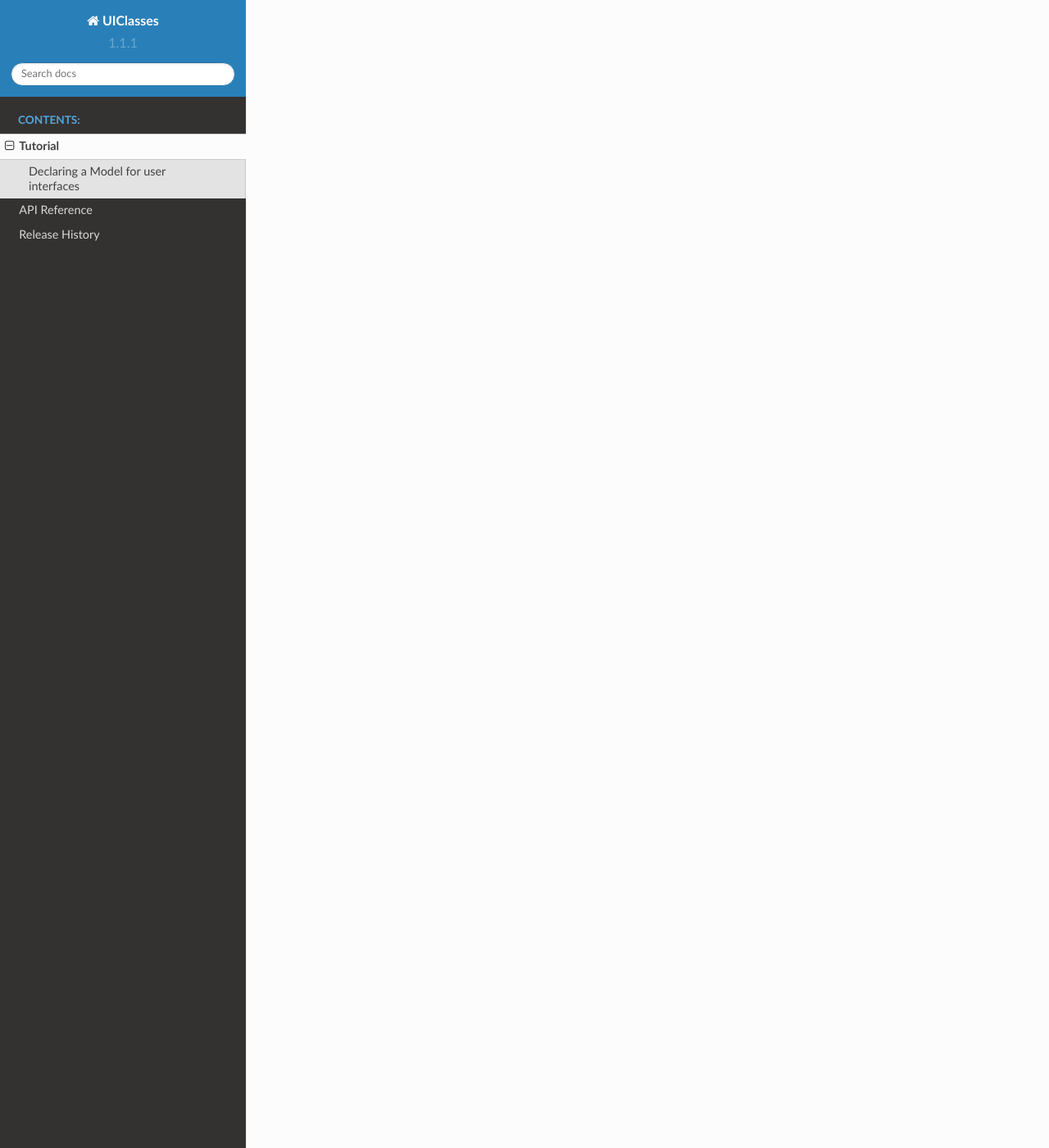
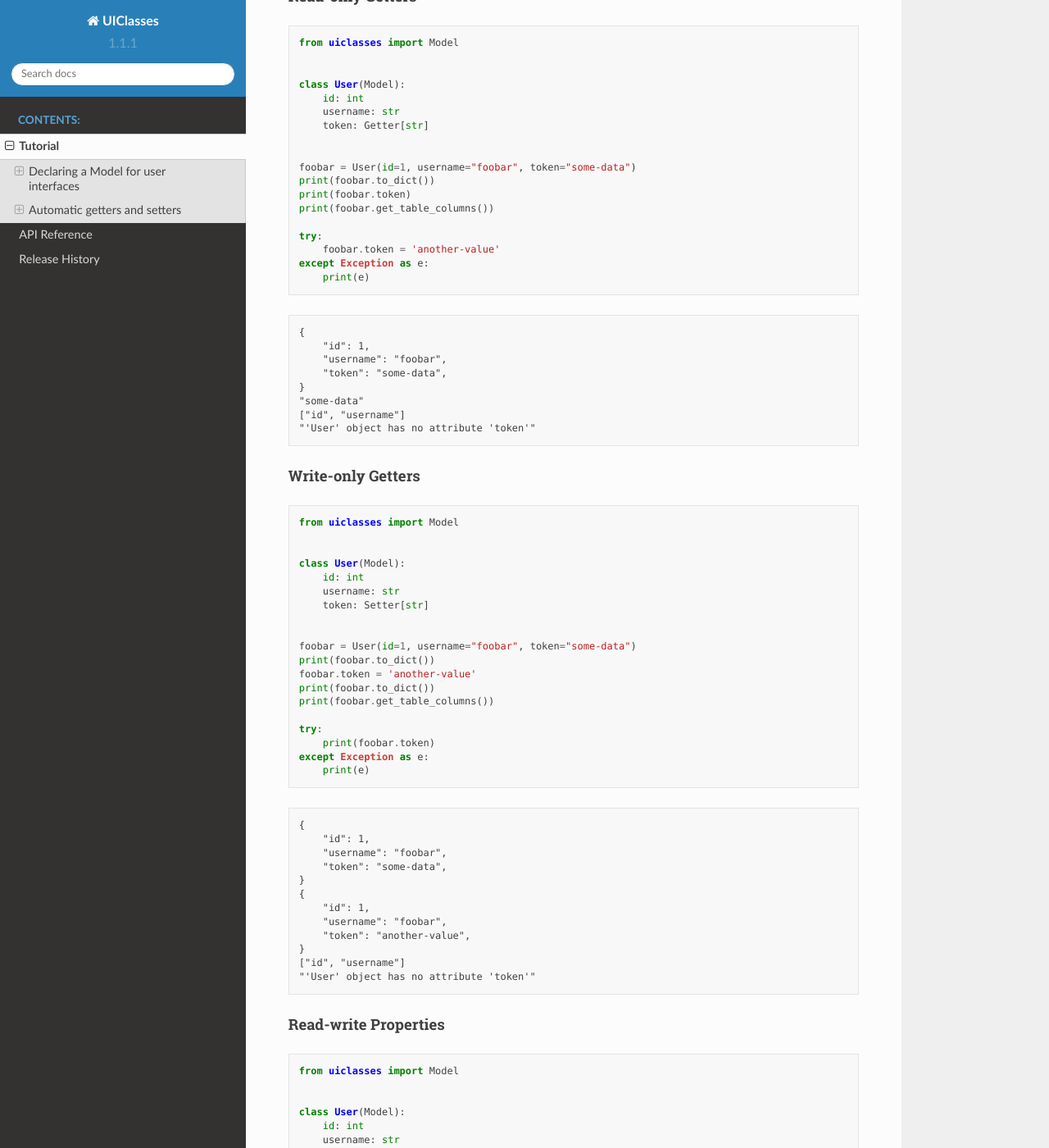
Before and after one commit to gabrielfalcao/uiclasses, a Sphinx documentation site: the page built from docs/source/tutorial.rst, in a window 1280 px wide and 1400 px high, scrolled down 2118 px. Shown: the whole window at 82% size. Built offline with Sphinx 7.4.7 and the Read the Docs theme 2.0.0, drawn with Linux system fonts in a browser that asks for light colours; some of the changed text lies outside the part shown.

Commit message:
update docs

```diff
--- a/docs/source/tutorial.rst
+++ b/docs/source/tutorial.rst
@@ -44,11 +44,202 @@
        followers: int
        following: int
 
+Every field declared with `type annotations
+<https://docs.python.org/3/library/typing.html>`_ is considered to be
+visible in the user interface.
+
+This is this is powered by :py:func:`dataclasses.fields`.
 
 
-.. note:: Every :py:class:`~uiclasses.base.Model` is a
-             :py:func:`~uiclasses.base.basic_dataclass` and assumes
-             that all fields with `type annotations
-             <https://docs.python.org/3/library/typing.html>`_ are
-             visible, this is powered by
-             :py:func:`dataclasses.fields`.
+Two ways of instantiating models
+~~~~~~~~~~~~~~~~~~~~~~~~~~~~~~~~
+
+
+1. Passing a :py:class:`dict`
++++++++++++++++++++++++++++++
+
+.. testcode::
+
+   octocat = GithubUser({
+       "login": "octocat",
+   })
+
+   print(octocat.to_dict())
+
+.. testoutput::
+
+   {
+       "login": "octocat",
+   }
+
+
+1. Passing a keyword-arguments
+++++++++++++++++++++++++++++++
+
+.. testcode::
+
+   octocat = GithubUser(
+       login="octocat",
+   )
+   print(octocat.to_dict())
+
+.. testoutput::
+
+   {
+       "login": "octocat",
+   }
+
+Automatic getters and setters
+-----------------------------
+
+Every visible field becomes a property that can be accessed directly
+via instance as if it were a regular ``@property``
+
+
+.. testcode::
+
+   user1 = GithubUser()
+   user1.login = "octocat"
+
+   print(user1.to_dict())
+
+
+.. testoutput::
+
+   {
+       "login": "octocat",
+   }
+
+
+Invisible Getters/Setters
+~~~~~~~~~~~~~~~~~~~~~~~~~
+
+Sometimes it can be useful to define properties that act on the
+internal data of a model without making them visible to the user
+interface.
+
+UIClasses provides special annotations to achieve this with 3 variations:
+
+- Read-only Getters
+- Write-only Setters
+- Read-Write Properties
+
+
+Read-only Getters
++++++++++++++++++
+
+.. testcode::
+
+   from uiclasses import Model
+
+
+   class User(Model):
+       id: int
+       username: str
+       token: Getter[str]
+
+
+   foobar = User(id=1, username="foobar", token="some-data")
+   print(foobar.to_dict())
+   print(foobar.token)
+   print(foobar.get_table_columns())
+
+   try:
+       foobar.token = 'another-value'
+   except Exception as e:
+       print(e)
+
+
+.. testoutput::
+
+   {
+       "id": 1,
+       "username": "foobar",
+       "token": "some-data",
+   }
+   "some-data"
+   ["id", "username"]
+   "'User' object has no attribute 'token'"
+
+
+Write-only Getters
+++++++++++++++++++
+
+.. testcode::
+
+   from uiclasses import Model
+
+
+   class User(Model):
+       id: int
+       username: str
+       token: Setter[str]
+
+
+   foobar = User(id=1, username="foobar", token="some-data")
+   print(foobar.to_dict())
+   foobar.token = 'another-value'
+   print(foobar.to_dict())
+   print(foobar.get_table_columns())
+
+   try:
+       print(foobar.token)
+   except Exception as e:
+       print(e)
+
+.. testoutput::
+
+   {
+       "id": 1,
+       "username": "foobar",
+       "token": "some-data",
+   }
+   {
+       "id": 1,
+       "username": "foobar",
+       "token": "another-value",
+   }
+   ["id", "username"]
+   "'User' object has no attribute 'token'"
+
+
+
+Read-write Properties
++++++++++++++++++++++
+
+
+.. testcode::
+
+   from uiclasses import Model
+
+
+   class User(Model):
+       id: int
+       username: str
+       token: Property[str]
+
+
+   foobar = User(id=1, username="foobar", token="some-data")
+   print(foobar.token)
+   print(foobar.to_dict())
+   foobar.token = 'another-value'
+   print(foobar.token)
+   print(foobar.to_dict())
+   print(foobar.get_table_columns())
+
+
+.. testoutput::
+
+   "some-data"
+   {
+       "id": 1,
+       "username": "foobar",
+       "token": "some-data",
+   }
+   "another-value"
+   {
+       "id": 1,
+       "username": "foobar",
+       "token": "another-value",
+   }
+   ["id", "username"]
```
Also changed, not shown: docs/source/changelog.rst (+11 -0 lines).
